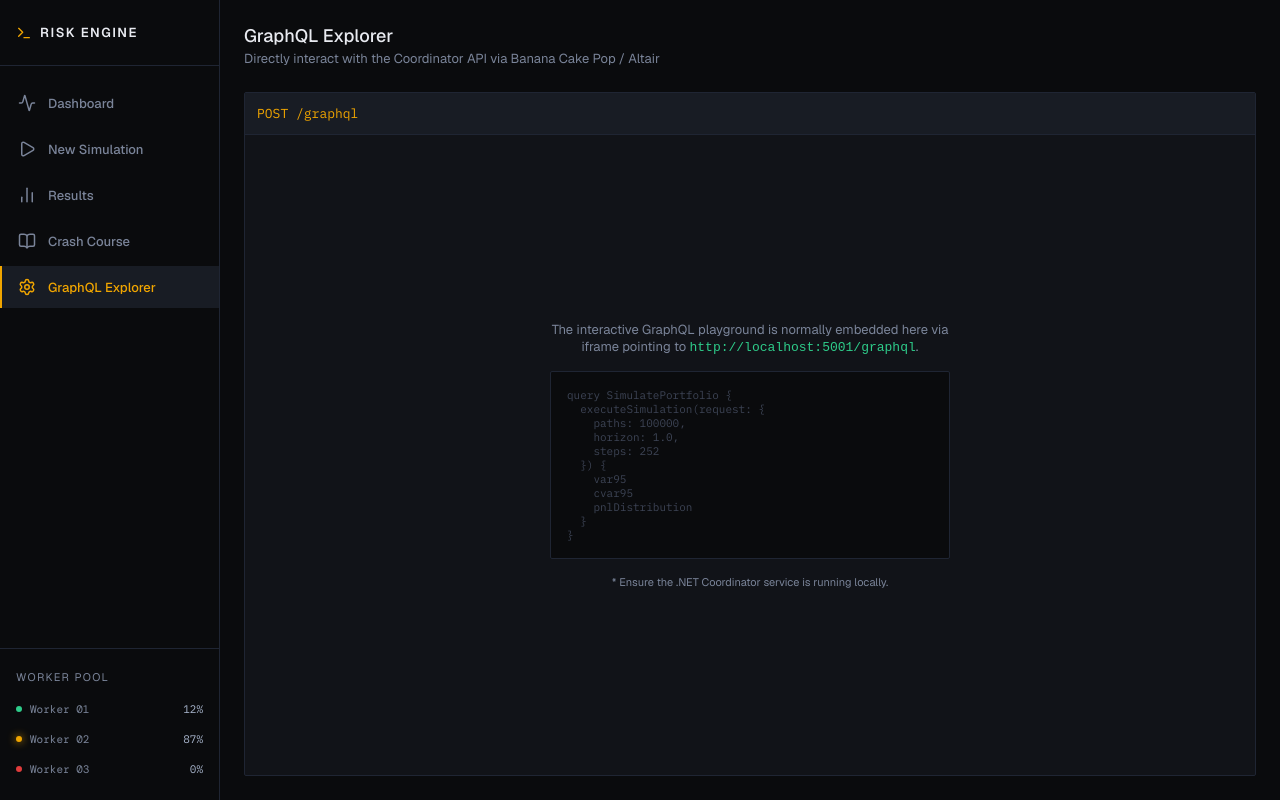
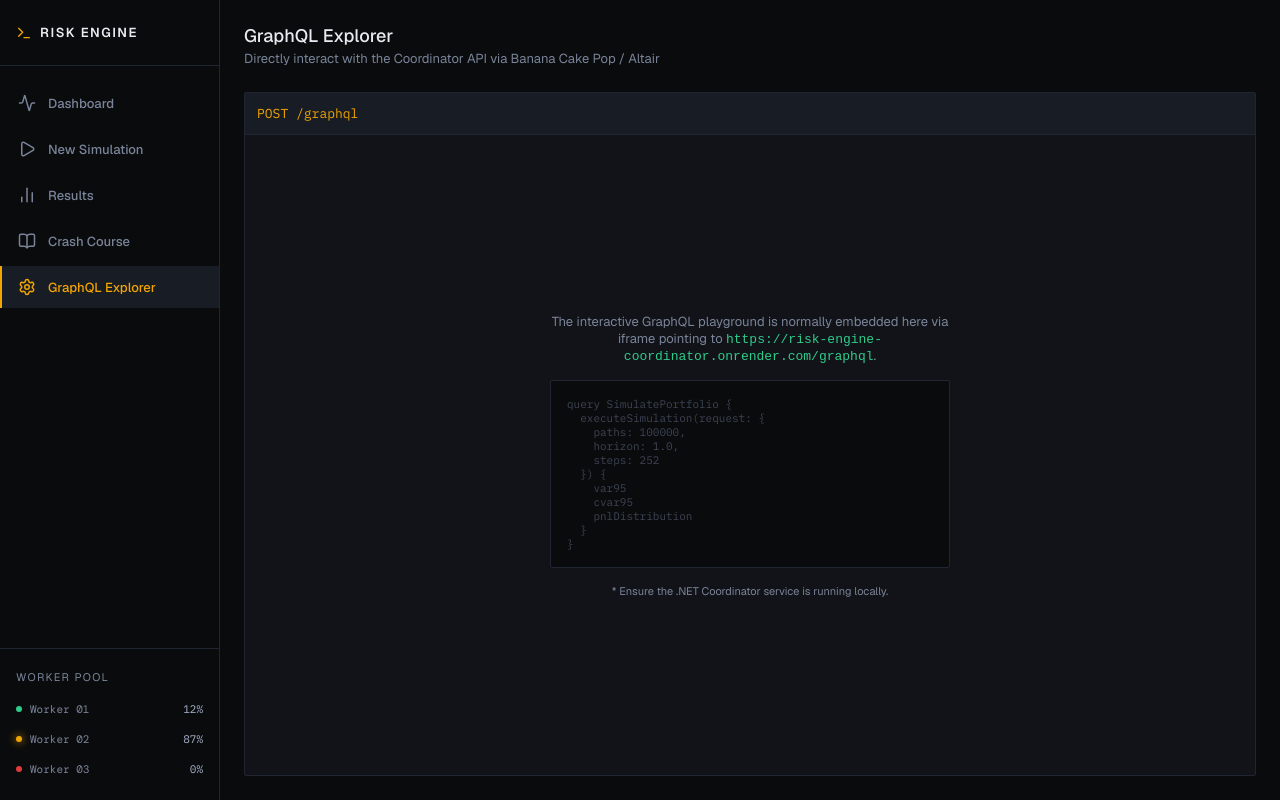
Before and after one commit to PTA-Avenger/Distributed-Quantitative-Risk-Modeling-System, a React (Vite) app in the folder RiskEngine.Frontend/: page /explorer in a window 1280 px wide. Built offline with nearby package versions, Linux system fonts and the light colour scheme.

Commit message:
feat: initialize Apollo Client provider and add GraphQL Explorer page

```diff
--- a/RiskEngine.Frontend/src/main.tsx
+++ b/RiskEngine.Frontend/src/main.tsx
@@ -5,7 +5,7 @@ import App from './App.tsx'
 import './index.css'
 
 const client = new ApolloClient({
-  uri: 'http://localhost:5001/graphql', // Assuming default Coordinator port
+  uri: 'https://risk-engine-coordinator.onrender.com/graphql',
   cache: new InMemoryCache(),
 });
 
--- a/RiskEngine.Frontend/src/pages/Explorer.tsx
+++ b/RiskEngine.Frontend/src/pages/Explorer.tsx
@@ -15,7 +15,7 @@ export default function Explorer() {
         <div style={{ flex: 1, display: 'flex', alignItems: 'center', justifyContent: 'center' }}>
           <div style={{ textAlign: 'center', maxWidth: '400px' }}>
             <p className="text-body" style={{ marginBottom: '16px' }}>
-              The interactive GraphQL playground is normally embedded here via iframe pointing to <code style={{ color: 'var(--accent-safe)' }}>http://localhost:5001/graphql</code>.
+              The interactive GraphQL playground is normally embedded here via iframe pointing to <code style={{ color: 'var(--accent-safe)' }}>https://risk-engine-coordinator.onrender.com/graphql</code>.
             </p>
             <div style={{ padding: '16px', backgroundColor: 'var(--bg-base)', border: '1px solid var(--bg-border)', borderRadius: '2px', textAlign: 'left' }}>
               <pre className="font-mono-data" style={{ fontSize: '11px', color: 'var(--text-dim)' }}>
```
